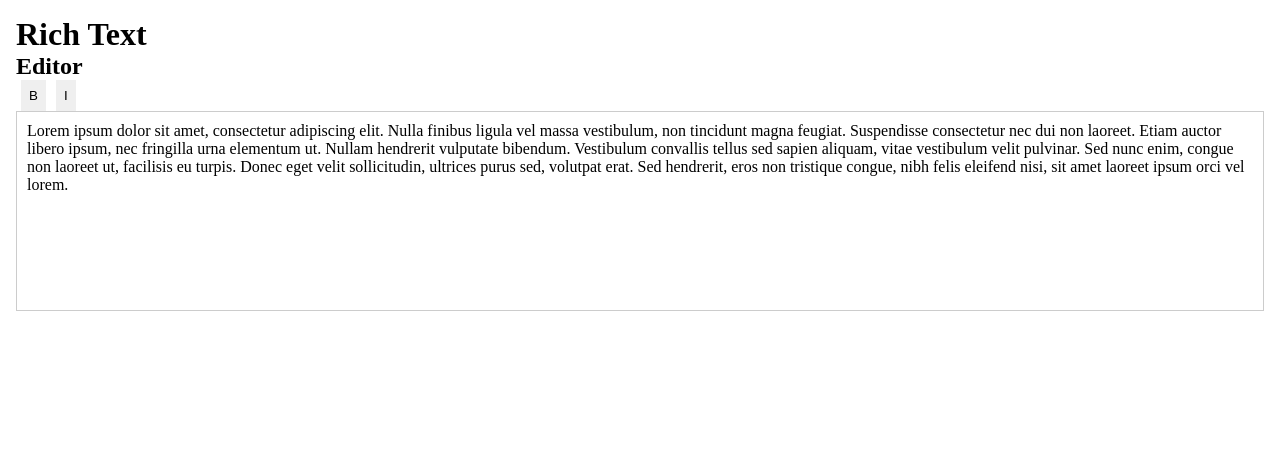
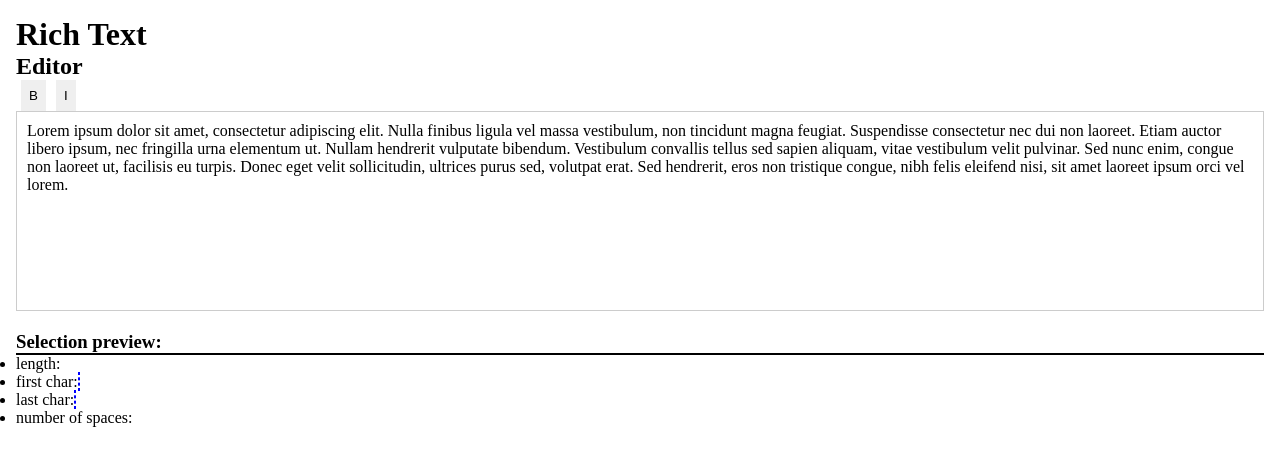
Before and after one commit to innovationk/rich-text-editor, a React (Vite) app in the folder project-nots/: page / in a window 1280 px wide. Shown: the top 466 px of the page. Built offline with nearby package versions, Linux system fonts and the light colour scheme.

Commit message:
Chore: play with Range & Selection

```diff
--- a/project-nots/src/tempo/RichText.jsx
+++ b/project-nots/src/tempo/RichText.jsx
@@ -1,4 +1,4 @@
-import { useRef } from "react";
+import { useEffect, useRef, useState } from "react";
 import { clearEmptyTags, findSimilarParentNode } from "./helpers";
 
 const HtmlElement = {
@@ -8,6 +8,14 @@ const HtmlElement = {
 
 function RichText() {
   const editorRef = useRef();
+  const [selection, setSelection] = useState();
+
+  useEffect(() => {
+    document.addEventListener("mouseup", () => {
+      const selected = document.getSelection();
+      setSelection(selected.toString());
+    });
+  }, []);
 
   function addHtmlElement({ htmlElement }) {
     const selection = window.getSelection();
@@ -28,12 +36,7 @@ function RichText() {
       editorRef.current.id
     );
 
-    //[WIP]Remove useless tag
-    if (similarParentNode && selectedText === similarParentNode.innerHTML) {
-      const textNode = document.createTextNode(selectedText);
-      similarParentNode.parentNode.replaceChild(textNode, similarParentNode);
-    } else if (similarParentNode) {
-      console.log("SIMILAR PARENT BRANCH");
+    if (similarParentNode) {
       // Split the similar parent node into three parts
       const parentInnerHTML = similarParentNode.innerHTML;
       const endNode = document.createElement(htmlElement);
@@ -116,6 +119,45 @@ function RichText() {
         hendrerit, eros non tristique congue, nibh felis eleifend nisi, sit amet
         laoreet ipsum orci vel lorem.
       </div>
+      <div
+        style={{
+          marginTop: "20px",
+        }}
+      >
+        <h3>Selection preview:</h3>
+        <p
+          style={{
+            whiteSpace: "pre",
+            border: "1px solid black",
+          }}
+        >
+          {selection?.toString()}
+        </p>
+        <ul>
+          <li>length: {selection?.toString().length}</li>
+          <li>
+            first char:
+            <span style={{ whiteSpace: "pre", border: "1px dashed blue" }}>
+              {selection?.toString().slice(0, 1)}
+            </span>
+          </li>
+          <li>
+            last char:{" "}
+            <span style={{ whiteSpace: "pre", border: "1px dashed blue" }}>
+              {selection?.toString().slice(-1)}
+            </span>
+          </li>
+          <li>
+            number of spaces:{" "}
+            {
+              selection
+                ?.toString()
+                .split("")
+                .filter((char) => char === " ").length
+            }
+          </li>
+        </ul>
+      </div>
     </>
   );
 }
--- a/project-nots/src/tempo/helpers.js
+++ b/project-nots/src/tempo/helpers.js
@@ -52,13 +52,11 @@ function getClosestNodeFromSelection(range) {
 
   let closestContainer = range.commonAncestorContainer;
 
-  const childrenNodes = closestContainer.childNodes?.values();
+  if (closestContainer.nodeType !== Node.ELEMENT_NODE) {
+    closestContainer = closestContainer.parentNode;
+  }
 
-  for (const child of childrenNodes) {
-    if (child.nodeType !== Node.ELEMENT_NODE) {
-      continue;
-    }
-
+  for (const child of closestContainer.children) {
     if (range.intersectsNode(child)) {
       closestContainer = child;
     }
```
